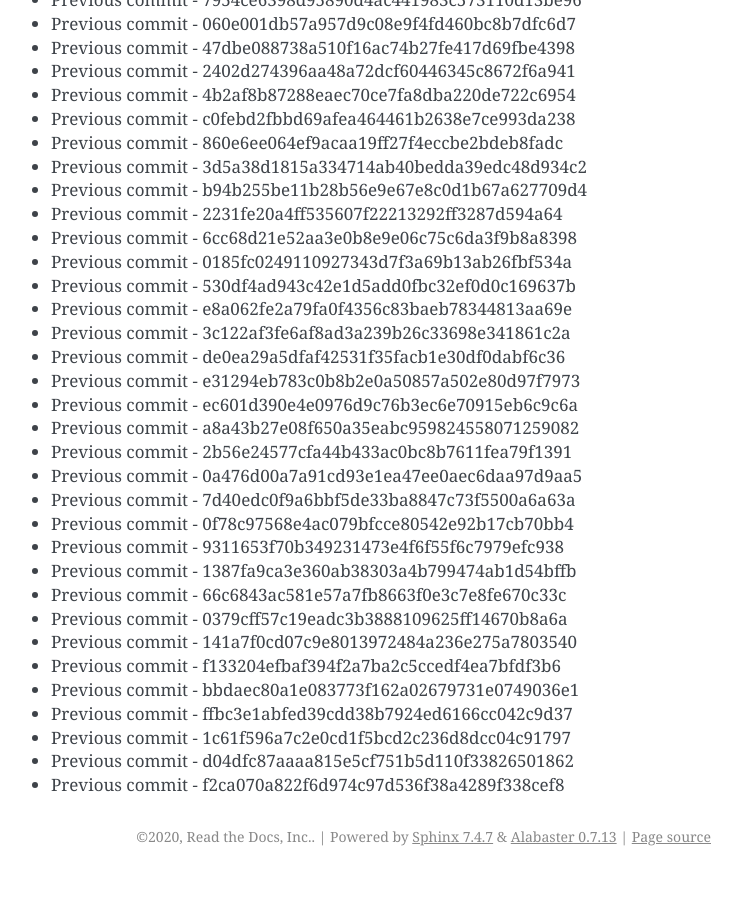
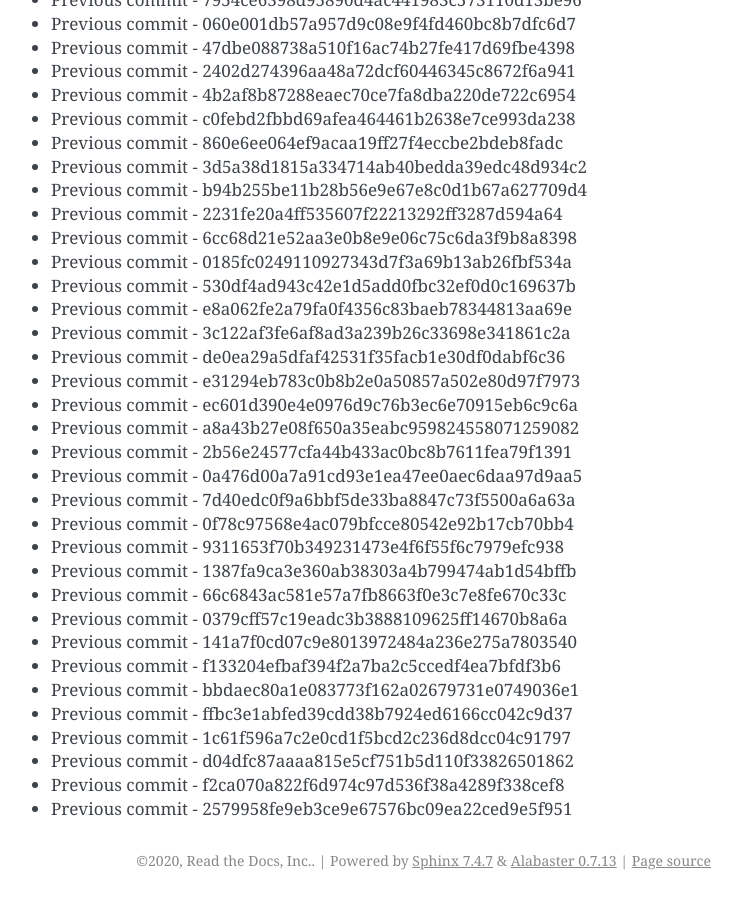
Before and after one commit to readthedocs/rtd-git-stresstest, a Sphinx documentation site: the page built from docs/updates.rst, in a window 1280 px wide and 900 px high, scrolled down 1893 px. Shown: the whole window, without its empty margins (399-1141 px from the left). Built offline with Sphinx 7.4.7, drawn with Linux system fonts in a browser that asks for light colours; before the commit the page ends 2769 px from its top, so only the background shows below that.

Commit message:
Generating commit from previous: 2579958fe9eb3ce9e67576bc09ea22ced9e5f951

```diff
--- a/docs/updates.rst
+++ b/docs/updates.rst
@@ -111,3 +111,4 @@ It can be tested for any performance characteristics.
 * Previous commit - 1c61f596a7c2e0cd1f5bcd2c236d8dcc04c91797
 * Previous commit - d04dfc87aaaa815e5cf751b5d110f33826501862
 * Previous commit - f2ca070a822f6d974c97d536f38a4289f338cef8
+* Previous commit - 2579958fe9eb3ce9e67576bc09ea22ced9e5f951
```
